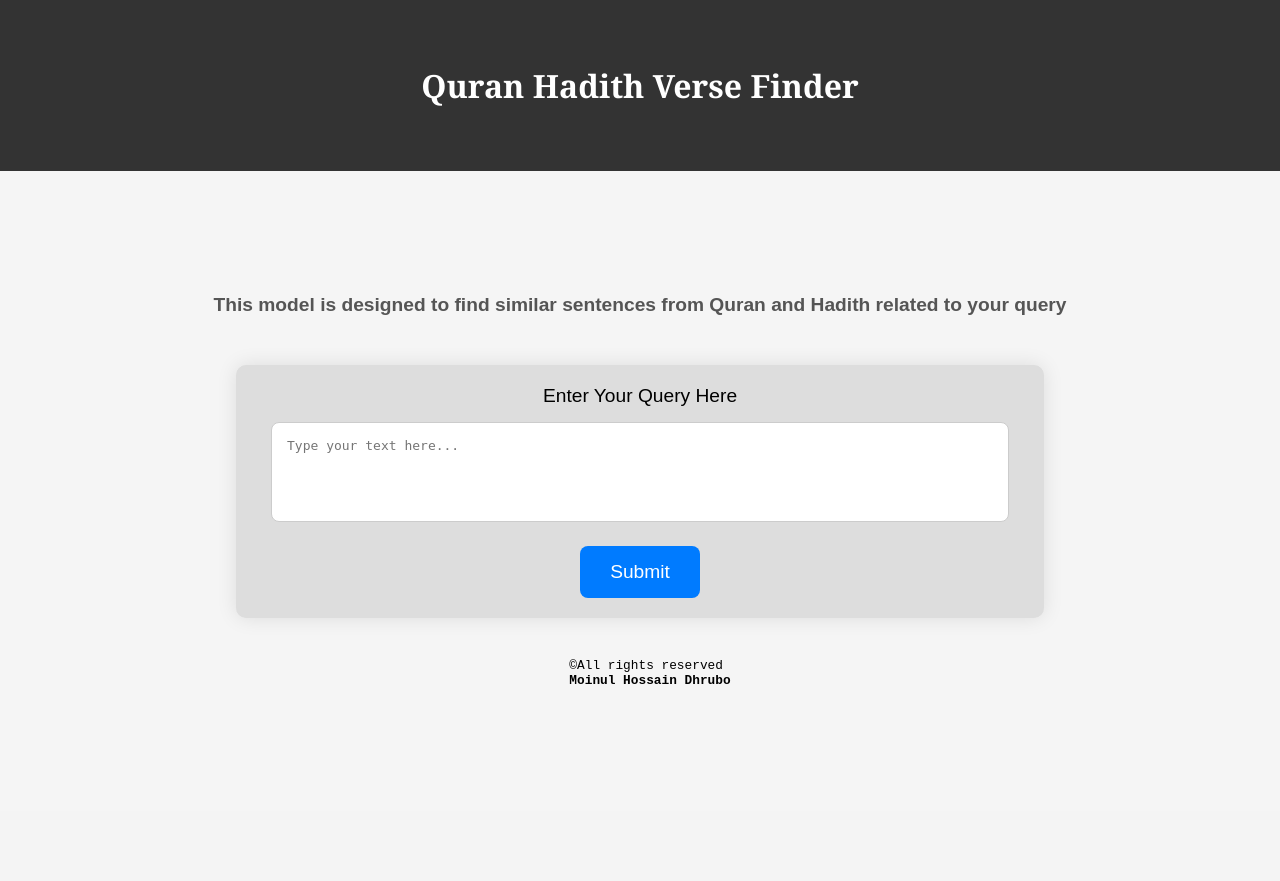
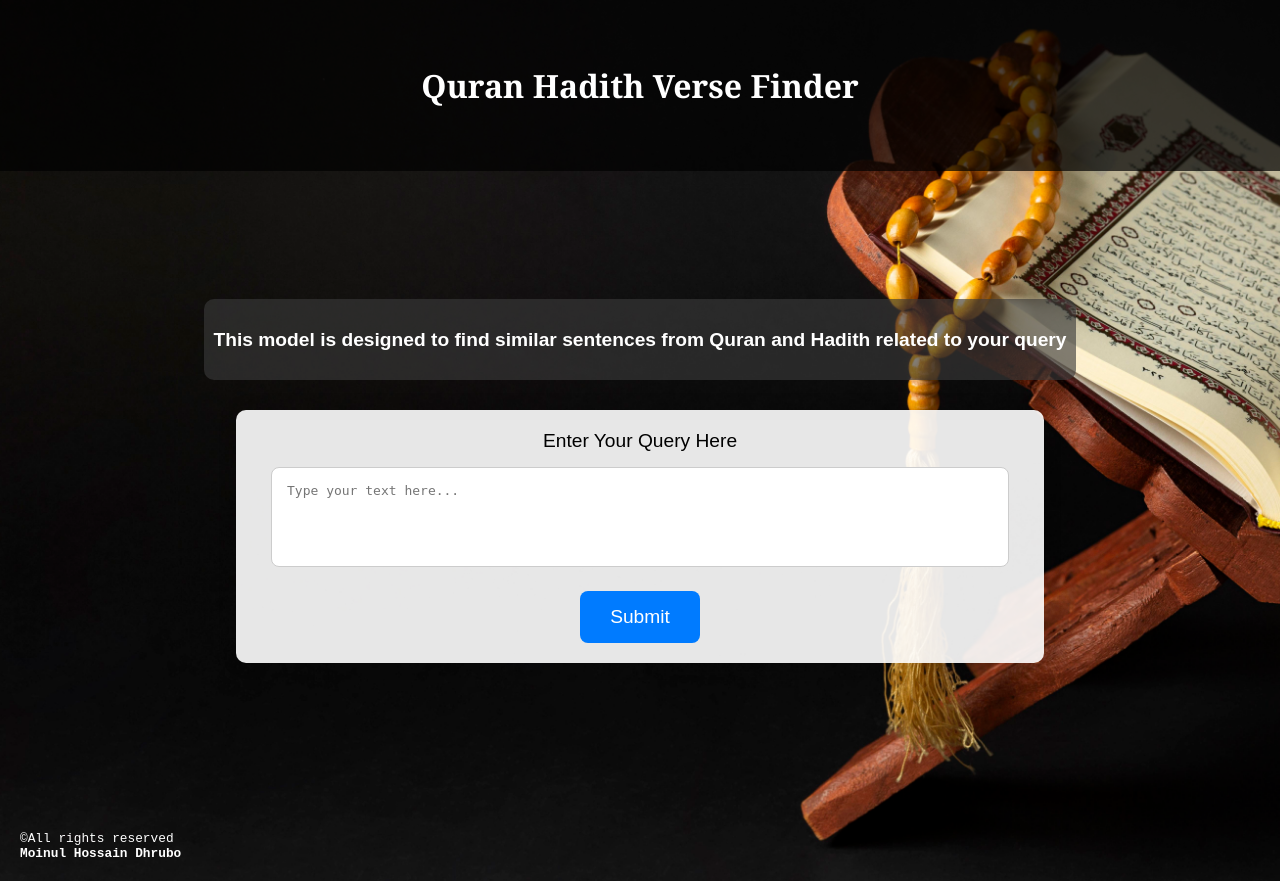
Before and after one commit to moinul-hossain-dhrubo/quran_hadith_verse_finder, a Flask app: page / in a window 1280 px wide. Before the commit the page ends 684 px from the top, so only its background shows below. Run offline with Flask 3, Linux system fonts and the light colour scheme.

Commit message:
adding background images

```diff
--- a/templates/index.html
+++ b/templates/index.html
@@ -8,14 +8,16 @@
     <style>
         body {
             font-family: 'Arial', sans-serif;
-            background-color: #f5f5f5;
+            background-image: url('static/images/background_image.jpg');
+            background-size: cover;
+            background-position: center;
             margin: 0;
             padding: 0;
         }
 
         .header {
             text-align: center;
-            background-color: #333;
+            background-color: rgba(0, 0, 0, 0.7); /* Semi-transparent background */
             color: #fff;
             padding: 2em;
             font-size: 2em;
@@ -34,13 +36,16 @@
             text-align: center;
             margin-bottom: 30px;
             font-size: 1.2em;
-            color: #555;
+            color: #fff; /* Change color to white */
             font-weight: bold;
+            background-color: rgba(58, 57, 57, 0.63); /* Semi-transparent background */
+            padding: 10px;
+            border-radius: 10px;
         }
 
         .form-wrapper,
         .examples {
-            background-color: #ddd;
+            background-color: rgba(255, 255, 255, 0.9); /* Semi-transparent background */
             border-radius: 10px;
             box-shadow: 0 0 20px rgba(0, 0, 0, 0.1);
             padding: 20px;
@@ -118,7 +89,9 @@
             margin-left: 20px;
             margin-bottom: 20px;
             font-family: 'Courier New', Courier, monospace;
+            color: #fff; /* Change color to white */
         }
+
         .footer strong {
             font-weight: bold;
         }
```
Also changed, not shown: other parts of templates/index.html (+2 -46 lines), templates/result.html (+5 -3 lines), static/images/background_image.jpg (added), static/images/result_image.jpg (added).
